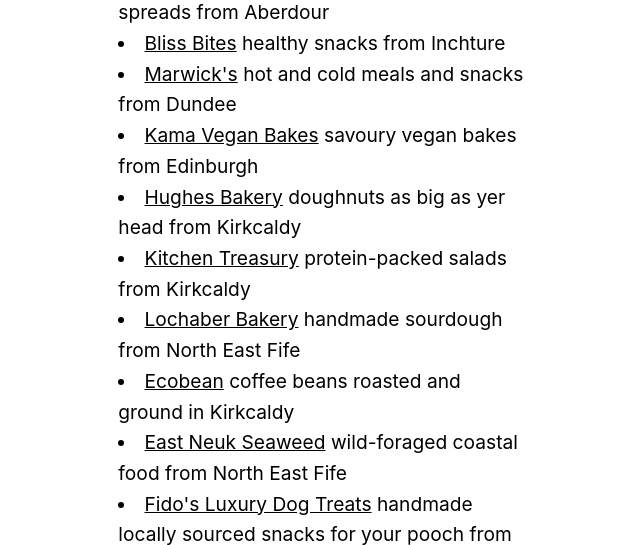
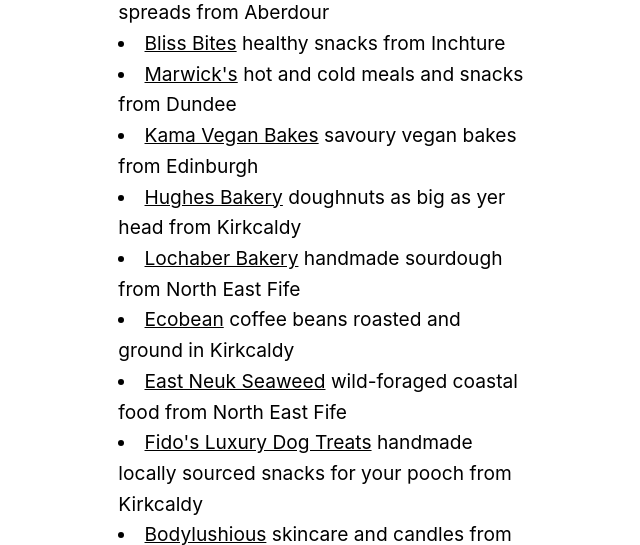
Before and after one commit to rhiaro/vegfest, a PHP site: page /who in a window 1280 px wide. Shown: the part 672-1217 px from the top of the page, without its empty margins (316-956 px from the left). Run offline with PHP 8.4, Linux system fonts and the light colour scheme.

Commit message:
who: remove kt

```diff
--- a/who.php
+++ b/who.php
@@ -17,7 +17,6 @@ We're looking forward to vegan treats from:
   <li><a target="_blank" href="https://www.marwicksvegankitchen.com/">Marwick's</a> hot and cold meals and snacks from Dundee</li>
   <li><a target="_blank" href="https://www.facebook.com/kamaveganbakez/">Kama Vegan Bakes</a> savoury vegan bakes from Edinburgh</li>
   <li><a target="_blank" href="https://www.facebook.com/people/Hughes-Bakery-Company/">Hughes Bakery</a> doughnuts as big as yer head from Kirkcaldy</li>
-  <li><a target="_blank" href="https://www.facebook.com/people/The-Kitchen-Treasury/61554324862777/">Kitchen Treasury</a> protein-packed salads from Kirkcaldy</li>
   <li><a target="_blank" href="https://lochaberfarm.co.uk/">Lochaber Bakery</a> handmade sourdough from North East Fife</li>
   <li><a target="_blank" href="https://www.ecobean.co.uk/">Ecobean</a> coffee beans roasted and ground in Kirkcaldy</li>
   <li><a target="_blank" href="https://www.eastneukseaweed.com/">East Neuk Seaweed</a> wild-foraged coastal food from North East Fife</li>
```
